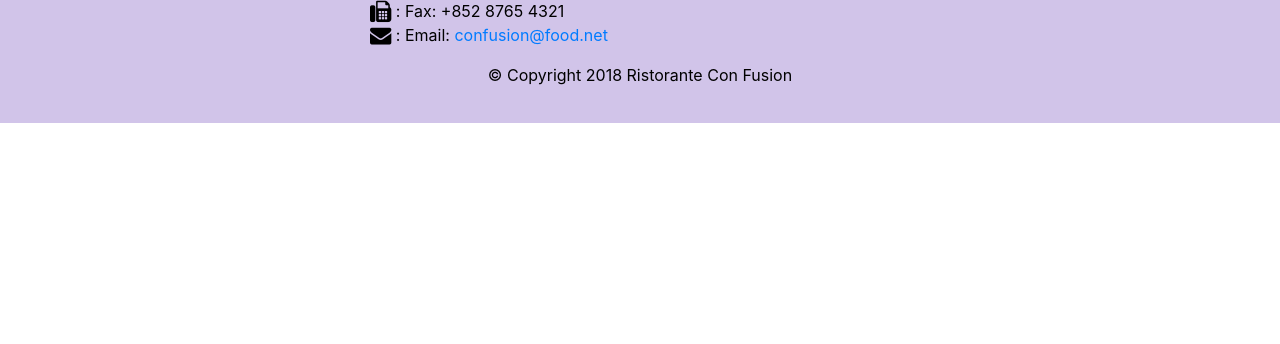
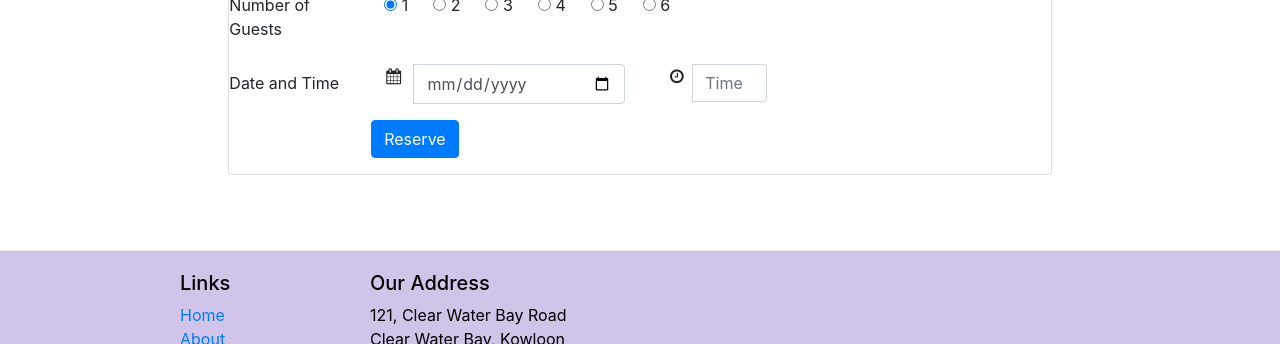
Before and after one commit to piercerhymes/Coursera_Bootstrap, a website: page index.html in a window 1280 px wide. Shown: the part 1683-2027 px from the top of the page. Before the commit the page ends 1806 px from the top, so only its background shows below. Drawn offline with nearby package versions, Linux system fonts and the light colour scheme.

Commit message:
assignment2

```diff
--- a/index.html
+++ b/index.html
@@ -42,6 +42,7 @@
                 </div>
                 <div class="col-12 col-sm align-self-center">
                     <img src="img/logo.png" class="img-fluid">
+                    <a class="btn btn-warning col-md-6 offset-md-2" href="#reservationForm" role="button">Reserve Table</a>
                 </div>
             </div>
         </div>
@@ -57,7 +58,7 @@
                     <img class="d-flex mr-3 img-thumbnail align-self-center"
                             src="img/uthappizza.png" alt="Uthappizza">
                     <div class="media-body">
-                        <h2 class="mt-0">Uthappizza</h2>
+                        <h2 class="mt-0">Uthappizza <span class="badge badge-danger">HOT!</span> <span class="badge badge-dark">4.49$</span> </span></h2>
                         <p class="d-none d-sm-block">A unique combination of Indian Uthappam (pancake) and
                             Italian pizza, topped with Cerignola olives, ripe vine
                             cherry tomatoes, Vidalia onion, Guntur chillies and
@@ -73,7 +74,7 @@
                 <h3>This Month's Promotions</h3>
             </div>
             <div class="col col-sm col-md">
-                <h2>Weekend Grand Buffet</h2>
+                <h2>Weekend Grand Buffet <span class="badge badge-danger">New</span> </span></h2>
                 <p>Featuring mouthwatering combinations with a choice of five different salads, six enticing appetizers, six main entrees and five choicest desserts. Free flowing bubbly and soft drinks. All for just $19.99 per person </p>
             </div>
         </div>
@@ -99,6 +100,63 @@
                   </div>
         </div>
     </div>
+    <div id="reservationForm" class="row row-content align-items-center" >
+        <div class="col-12 offset-0 col-md-8 offset-md-2">
+            <div class="card">
+                <h3 class="card-header bg-warning text-white">Reserve a table</h3>
+                <div class="card-block">
+                    <form>
+                        <div class="form-group row">
+                            <label for="firstname" class="col-md-2 col-form-label">Number of Guests</label>
+                            <div class="col-md-10">
+                                <div class="btn-group" data-toggle="buttons">
+                                    <label class="btn active">
+                                        <input type="radio" name="nbPeople" value="1" autocomplete="off" checked> 1
+                                    </label>
+                                    <label class="btn ">
+                                        <input type="radio" name="nbPeople" value="2" autocomplete="off"> 2
+                                    </label>
+                                    <label class="btn">
+                                        <input type="radio" name="nbPeople" value="3" autocomplete="off"> 3
+                                    </label>
+                                    <label class="btn ">
+                                        <input type="radio" name="nbPeople" value="4" autocomplete="off"> 4
+                                    </label>
+                                    <label class="btn ">
+                                        <input type="radio" name="nbPeople" value="5" autocomplete="off"> 5
+                                    </label>
+                                    <label class="btn ">
+                                        <input type="radio" name="nbPeople" value="6" autocomplete="off"> 6
+                                    </label>
+                                </div>
+                            </div>
+                        </div>
+                        <div class="form-group row">
+                            <label for="lastname" class="col-md-2 col-form-label">Date and Time</label>
+                            <div class="col-md-4">
+                                <div class="input-group">
+                                    <span class=col-md-2 input-group-addon"><i class="fa fa-calendar" aria-hidden="true"></i></span>
+                                    <input class="form-control" type="date" name="dateBooking" value="" placeholder="Date">
+                                </div>
+                            </div>
+                            <div class="col-md-2">
+                                <div class="input-group">
+                                    <span class="col-md-4 input-group-addon"><i class="fa fa-clock-o" aria-hidden="true"></i></span>
+                                    <input class="form-control" type="hour" name="hourBooking" value="" placeholder="Time">
+                                </div>
+                            </div>
+                        </div>
+                        <div class="form-group row">
+                            <div class="offset-md-2 col-md-10">
+                                <button type="submit" class="btn btn-primary">Reserve</button>
+                            </div>
+                        </div>
+                    </form>
+                </div>
+            </div>
+        </div>
+    </div>
+</div>
 
     <footer class="footer">
         <div class="container">
```
